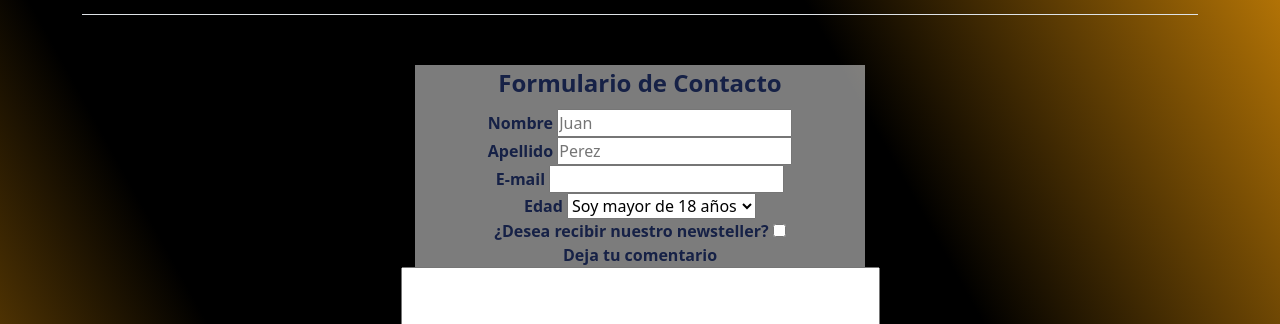
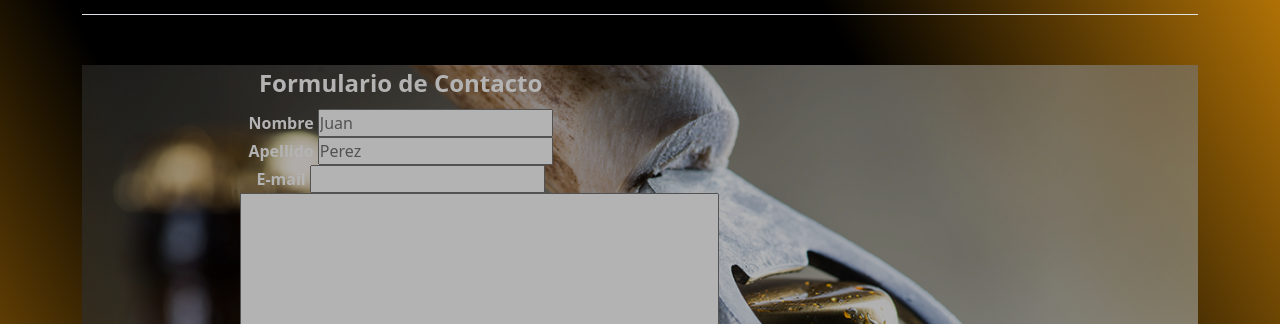
Before and after one commit to diegowtapia/proyectoskolbierclub, a website: page contacto.html in a window 1280 px wide. Shown: the part 190-514 px from the top of the page. Drawn offline with nearby package versions, Linux system fonts and the light colour scheme.

Commit message:
Retoques finales en About us y Contacto

```diff
--- a/contacto.html
+++ b/contacto.html
@@ -81,18 +81,7 @@
                         <input type="email" required>
 
                     </div>
-                    <div>
-                        <label for="edad">Edad</label>
-                            <select name="edad">
-                                <option value="mayor">Soy mayor de 18 años</option>
-                                <option value="menor">Soy menor de 18 años</option>
-                            </select>
 
-                    </div>
-                    <div>
-                        <label for="newsteller">¿Desea recibir nuestro newsteller?</label>
-                        <input type="checkbox" name="newsteller">
-                    </div>
                     <div>
                         <label for="comentario" name="comentario">Deja tu comentario</label>
                         <textarea name="comentario" cols="50" rows="10"></textarea>
--- a/scss/_main.scss
+++ b/scss/_main.scss
@@ -49,9 +49,10 @@ main{
         display: flex;
         flex-flow: row wrap;
         justify-content: center;
-
-
-        margin: 0rem 1rem 0rem 0rem;
+        flex-direction: column;
+        flex-wrap: nowrap;
+        justify-content: center;
+        margin: 1rem 0rem 0rem 0rem;
         :hover{
           transition: 0.8s;
           transform:scale(1.04 , 1.04);
@@ -70,11 +71,10 @@ main{
                 padding: 3rem;
                 margin:3rem 0 0 0; ;
                 border: 1px #000000 solid;
+        }
 
-
-        }
         .imgCheers{
-            margin:30px auto auto auto;
+            margin-top: 30px;
 
             :hover{
                     transition: 0.8s;
@@ -95,17 +95,18 @@ main{
 
     .formu{
           text-align: center;
-          height: 500px;
-          width: 450px;
-          max-width: 1200px;
           display: flex;
-          justify-content: center;
+          flex-flow: row wrap;
+          justify-content: left;
+          background-image: url("/img/destapar.jpg");
+          background-size:cover ;
+          opacity: 0.7;
           margin-top: 50px;
           margin-left: auto;
           margin-right: auto;
           font-weight: bolder;
           background-color:rgba(255, 255, 255, 0.486);
-          color: $colorSecundario;
+          color:rgb(255, 255, 255);
       }
 
 
```
Also changed, not shown: index.html (+1 -1 lines), css/style.css, 1 other file.
